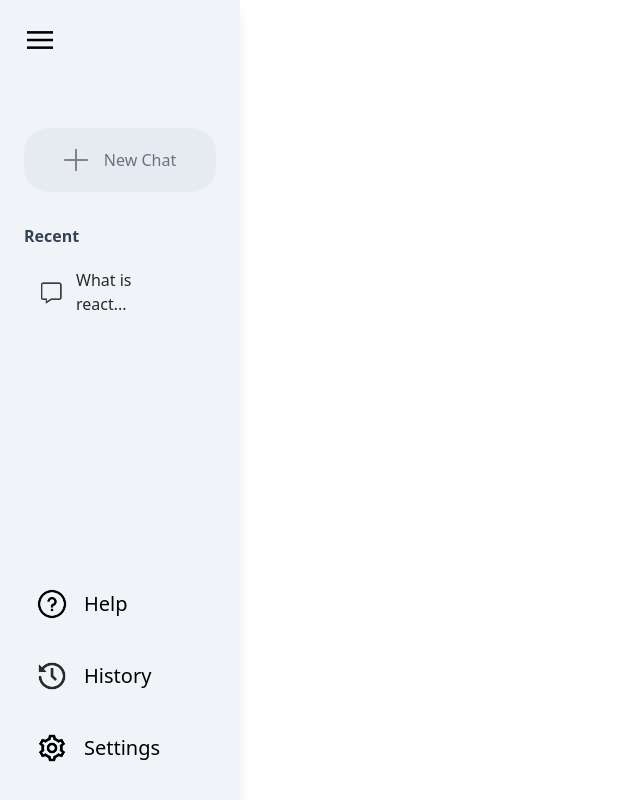
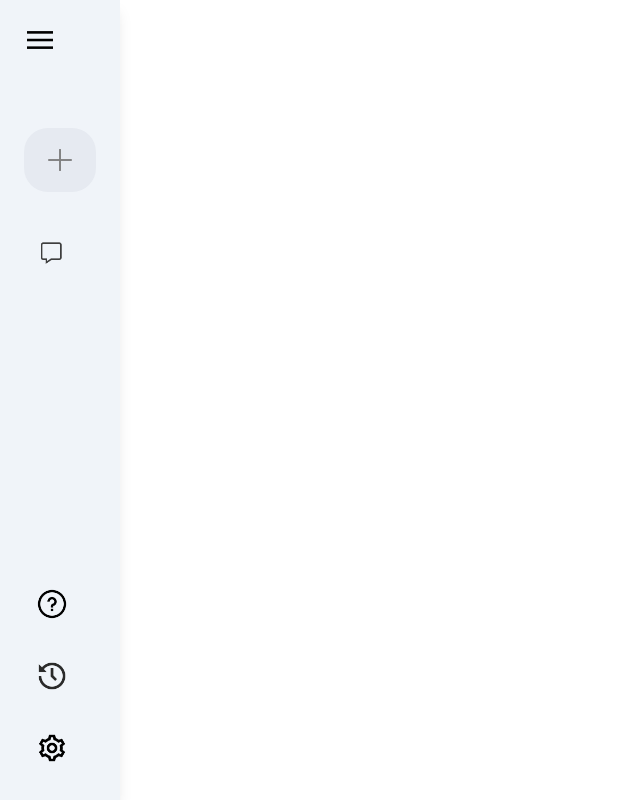
Before and after one commit to i-m-meet/gemini_clone, a React (Vite) app: page / in a window 1280 px wide. Shown: the whole page, without its empty margins (0-640 px from the left). Built offline with nearby package versions, Linux system fonts and the light colour scheme.

Commit message:
sidebar open close state

```diff
--- a/src/components/Sidebar/Sidebar.jsx
+++ b/src/components/Sidebar/Sidebar.jsx
@@ -1,9 +1,11 @@
-import React from "react";
+import React, { useState } from "react";
 import { assets } from "../../assets/assets";
 
 const Sidebar = () => {
+  const [isOpen, setIsOpen] = useState(false);
+
   return (
-    <div className="min-h-screen w-60 bg-[#f0f4f9] p-6 flex flex-col justify-between shadow-lg">
+    <div className={`min-h-screen ${isOpen? "w-60" : "w-30"} bg-[#f0f4f9] p-6 flex flex-col justify-between shadow-lg`}>
       {/* Top Section (Menu Icon and New Chat) */}
       <div className="flex flex-col gap-8">
         {/* Menu Icon */}
@@ -11,22 +13,27 @@ const Sidebar = () => {
           src={assets.menu_icon}
           alt="Menu Icon"
           className="w-8 h-8 cursor-pointer"
+          onClick={() => setIsOpen(prev => !prev) }
         />
 
         {/* New Chat Button */}
         <div className="mt-10 w-full flex items-center justify-center gap-4 py-4 px-4 bg-[#e6eaf1] rounded-3xl text-gray-900 text-md hover:bg-[#d0d8e2] cursor-pointer transition-all duration-300">
           <img src={assets.plus_icon} alt="Plus Icon" className="w-6 h-8" />
-          <p className="font-extralight text-gray-500 hover:text-gray-900 hover:font-semibold">
+          {isOpen? <p className="font-extralight text-gray-500 hover:text-gray-900 hover:font-semibold">
             New Chat
-          </p>
+          </p> : null}
         </div>
 
         {/* Recent Section */}
         <div className="flex flex-col gap-2">
-          <p className="font-semibold text-gray-700">Recent</p>
-          <div className="flex items-center gap-2 p-3 pr-10 rounded-3xl text-[#282828] hover:bg-[#e2e6eb] cursor-pointer transition-all duration-300">
-            <img src={assets.message_icon} alt="Message Icon" className="w-8 h-8" />
-            <p>What is react...</p>
+          {isOpen? <p className="font-semibold text-gray-700">Recent</p>: null}
+          <div className="flex items-center gap-2 p-3 pr-3 rounded-3xl text-[#282828] hover:bg-[#e2e6eb] cursor-pointer transition-all duration-300">
+            <img
+              src={assets.message_icon}
+              alt="Message Icon"
+              className="w-8 h-8"
+            />
+            {isOpen? <p>What is react...</p>: null}
           </div>
         </div>
       </div>
@@ -35,15 +42,23 @@ const Sidebar = () => {
       <div className="flex flex-col gap-4">
         <div className="flex items-center gap-4 text-xl hover:bg-[#e2e6eb] cursor-pointer rounded-3xl p-3 transition-all duration-300">
           <img src={assets.question_icon} alt="Help Icon" className="w-8 h-8" />
-          <p>Help</p>
+         {isOpen?<p>Help</p>: null}
         </div>
         <div className="flex items-center gap-4 text-xl hover:bg-[#e2e6eb] cursor-pointer rounded-3xl p-3 transition-all duration-300">
-          <img src={assets.history_icon} alt="History Icon" className="w-8 h-8" />
-          <p>History</p>
+          <img
+            src={assets.history_icon}
+            alt="History Icon"
+            className="w-8 h-8"
+          />
+         {isOpen?<p>History</p>: null}
         </div>
         <div className="flex items-center gap-4 text-xl hover:bg-[#e2e6eb] cursor-pointer rounded-3xl p-3 transition-all duration-300">
-          <img src={assets.setting_icon} alt="Settings Icon" className="w-8 h-8" />
-          <p>Settings</p>
+          <img
+            src={assets.setting_icon}
+            alt="Settings Icon"
+            className="w-8 h-8"
+          />
+         {isOpen?<p>Settings</p>: null}
         </div>
       </div>
     </div>
```
